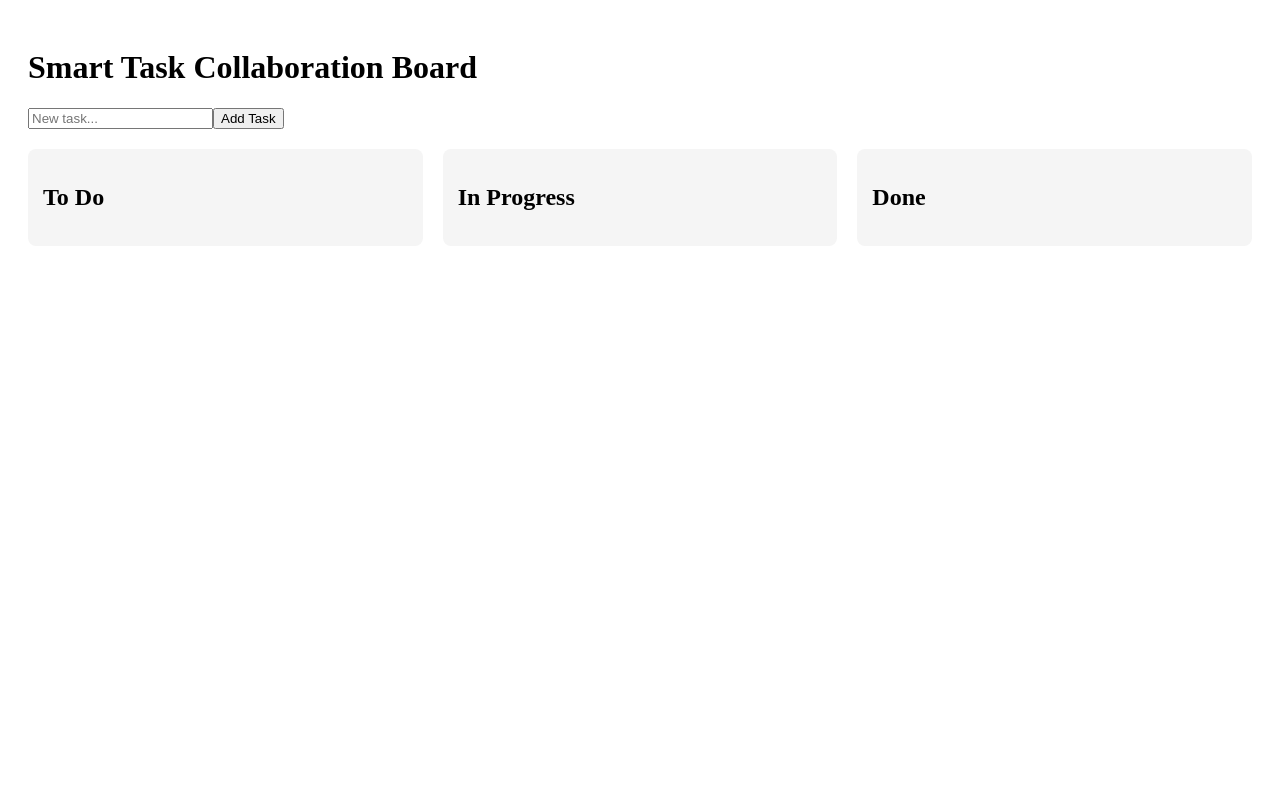
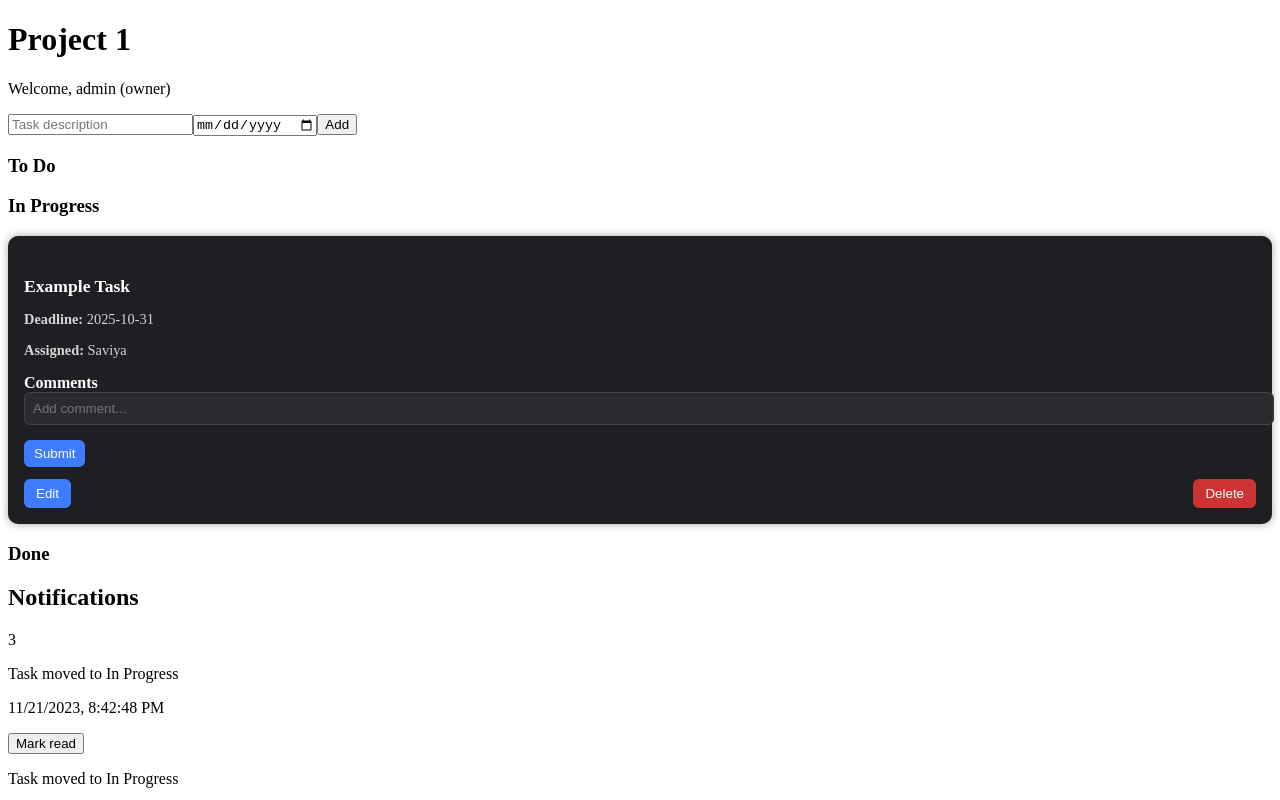
Before and after one commit to SariyaE/SmartTaskCollaboration, a React (Vite) app: page /board/1 in a window 1280 px wide. Shown: the top 800 px of the page. Built offline with nearby package versions, Linux system fonts and the light colour scheme; sample sign-in values are in the browser's storage.

Commit message:
Update Board.jsx

```diff
--- a/src/components/Board.jsx
+++ b/src/components/Board.jsx
@@ -1,243 +1,304 @@
-import { useState } from "react";
+import React, { useState } from "react";
+import "../Board.css";
+import Task from "./Task";
 
 const initialColumns = {
   todo: {
+    key: "todo",
     title: "To Do",
-    tasks: []
+    tasks: [],
   },
   inProgress: {
+    key: "inProgress",
     title: "In Progress",
-    tasks: []
+    tasks: [
+      {
+        id: "example-1",
+        title: "Example Task",
+        deadline: "2025-10-31",
+        assignedTo: "Saviya",
+        comments: [],
+      },
+    ],
   },
   done: {
+    key: "done",
     title: "Done",
-    tasks: []
-  }
+    tasks: [],
+  },
 };
 
-export default function KanbanBoard() {
+const initialNotifications = [
+  {
+    id: 1,
+    message: "Task moved to In Progress",
+    time: "11/21/2023, 8:42:48 PM",
+    read: false,
+  },
+  {
+    id: 2,
+    message: "Task moved to In Progress",
+    time: "10/21/2025, 12:28:18 PM",
+    read: false,
+  },
+  {
+    id: 3,
+    message: "Task moved to In Progress",
+    time: "16/24/2025, 12:44:06 PM",
+    read: false,
+  },
+];
+
+const columnTitles = {
+  todo: "To Do",
+  inProgress: "In Progress",
+  done: "Done",
+};
+
+export default function Board({ projectName = "Project 1", userName = "admin", role = "owner", onLogout }) {
   const [columns, setColumns] = useState(initialColumns);
-  const [newTask, setNewTask] = useState("");
-  const [editingTask, setEditingTask] = useState(null);
-  const [commentInput, setCommentInput] = useState("");
+  const [newTitle, setNewTitle] = useState("");
+  const [newDeadline, setNewDeadline] = useState("");
+  const [notifications, setNotifications] = useState(initialNotifications);
+
+  const unreadCount = notifications.filter((n) => !n.read).length;
 
   // ----------------------------
-  // ADD TASK
+  // ADD TASK (goes to "To Do")
   // ----------------------------
   const handleAddTask = () => {
-    if (!newTask.trim()) return;
+    if (!newTitle.trim()) return;
 
-    const newTaskObj = {
-      id: Date.now(),
-      title: newTask,
-      comments: []
+    const task = {
+      id: Date.now().toString(),
+      title: newTitle.trim(),
+      deadline: newDeadline || "",
+      assignedTo: "",
+      comments: [],
     };
 
-    setColumns(prev => ({
+    setColumns((prev) => ({
       ...prev,
       todo: {
         ...prev.todo,
-        tasks: [...prev.todo.tasks, newTaskObj]
-      }
+        tasks: [...prev.todo.tasks, task],
+      },
     }));
 
-    setNewTask("");
+    setNewTitle("");
+    setNewDeadline("");
   };
 
   // ----------------------------
   // DELETE TASK
   // ----------------------------
-  const handleDeleteTask = (colKey, taskId) => {
-    setColumns(prev => ({
+  const handleDeleteTask = (taskId, columnKey) => {
+    setColumns((prev) => ({
       ...prev,
-      [colKey]: {
-        ...prev[colKey],
-        tasks: prev[colKey].tasks.filter(task => task.id !== taskId)
-      }
+      [columnKey]: {
+        ...prev[columnKey],
+        tasks: prev[columnKey].tasks.filter((t) => t.id !== taskId),
+      },
     }));
   };
 
   // ----------------------------
   // EDIT TASK
   // ----------------------------
-  const handleEditTask = (colKey, taskId, newTitle) => {
-    setColumns(prev => ({
+  const handleEditTask = (
+    taskId,
+    title,
+    deadline,
+    assignedTo,
+    columnKey
+  ) => {
+    setColumns((prev) => ({
       ...prev,
-      [colKey]: {
-        ...prev[colKey],
-        tasks: prev[colKey].tasks.map(task =>
-          task.id === taskId ? { ...task, title: newTitle } : task
-        )
-      }
+      [columnKey]: {
+        ...prev[columnKey],
+        tasks: prev[columnKey].tasks.map((t) =>
+          t.id === taskId ? { ...t, title, deadline, assignedTo } : t
+        ),
+      },
     }));
-    setEditingTask(null);
   };
 
   // ----------------------------
   // ADD COMMENT
   // ----------------------------
-  const handleAddComment = (colKey, taskId) => {
-    if (!commentInput.trim()) return;
-
-    setColumns(prev => ({
+  const handleAddComment = (taskId, text, columnKey) => {
+    if (!text.trim()) return;
+    setColumns((prev) => ({
       ...prev,
-      [colKey]: {
-        ...prev[colKey],
-        tasks: prev[colKey].tasks.map(task =>
-          task.id === taskId
-            ? {
-                ...task,
-                comments: [...task.comments, commentInput]
-              }
-            : task
-        )
-      }
+      [columnKey]: {
+        ...prev[columnKey],
+        tasks: prev[columnKey].tasks.map((t) =>
+          t.id === taskId
+            ? { ...t, comments: [...(t.comments || []), text] }
+            : t
+        ),
+      },
     }));
-
-    setCommentInput("");
   };
 
   // ----------------------------
-  // DRAG AND DROP
+  // DRAG & DROP
   // ----------------------------
-  const handleDragStart = (e, task, fromColumn) => {
-    e.dataTransfer.setData("task", JSON.stringify({ task, fromColumn }));
+  const handleDragOver = (e) => e.preventDefault();
+
+  const handleDrop = (e, toColumnKey) => {
+    e.preventDefault();
+    const taskId = e.dataTransfer.getData("taskId");
+    const fromColumnKey = e.dataTransfer.getData("fromColumn");
+
+    if (!taskId || !fromColumnKey || fromColumnKey === toColumnKey) return;
+
+    setColumns((prev) => {
+      const fromTasks = [...prev[fromColumnKey].tasks];
+      const taskIndex = fromTasks.findIndex(
+        (t) => String(t.id) === String(taskId)
+      );
+      if (taskIndex === -1) return prev;
+
+      const [movedTask] = fromTasks.splice(taskIndex, 1);
+      const toTasks = [...prev[toColumnKey].tasks, movedTask];
+
+      return {
+        ...prev,
+        [fromColumnKey]: { ...prev[fromColumnKey], tasks: fromTasks },
+        [toColumnKey]: { ...prev[toColumnKey], tasks: toTasks },
+      };
+    });
+
+    // Add notification
+    setNotifications((prev) => [
+      ...prev,
+      {
+        id: Date.now(),
+        message: `Task moved to ${columnTitles[toColumnKey]}`,
+        time: new Date().toLocaleString(),
+        read: false,
+      },
+    ]);
   };
 
-  const handleDrop = (e, toColumn) => {
-    const { task, fromColumn } = JSON.parse(e.dataTransfer.getData("task"));
-
-    if (fromColumn === toColumn) return;
-
-    setColumns(prev => {
-      const newColumns = { ...prev };
-
-      // Remove from old column
-      newColumns[fromColumn].tasks = newColumns[fromColumn].tasks.filter(
-        t => t.id !== task.id
-      );
-
-      // Add to new column
-      newColumns[toColumn].tasks = [...newColumns[toColumn].tasks, task];
-
-      return newColumns;
-    });
+  // ----------------------------
+  // NOTIFICATIONS
+  // ----------------------------
+  const handleMarkRead = (id) => {
+    setNotifications((prev) =>
+      prev.map((n) => (n.id === id ? { ...n, read: true } : n))
+    );
   };
 
-  const allowDrop = e => e.preventDefault();
+  const handleLogoutClick = () => {
+    if (onLogout) {
+      onLogout();
+    } else {
+      // fallback so button still works without breaking anything
+      console.log("Logout clicked");
+    }
+  };
 
   return (
-    <div style={{ padding: "20px" }}>
-      <h1>Smart Task Collaboration Board</h1>
+    <div className="board-page">
+      <div className="board-wrapper">
+        {/* MAIN BOARD */}
+        <div className="board-main">
+          <div className="board-header">
+            <h1>{projectName}</h1>
+            <p>
+              Welcome, {userName} ({role})
+            </p>
+          </div>
 
-      {/* Add Task */}
-      <div style={{ marginBottom: "20px" }}>
-        <input
-          type="text"
-          placeholder="New task..."
-          value={newTask}
-          onChange={e => setNewTask(e.target.value)}
-        />
-        <button onClick={handleAddTask}>Add Task</button>
-      </div>
+          {/* INPUT ROW */}
+          <div className="task-input-row">
+            <input
+              className="top-input"
+              placeholder="Task description"
+              value={newTitle}
+              onChange={(e) => setNewTitle(e.target.value)}
+            />
+            <input
+              className="top-input"
+              type="date"
+              value={newDeadline}
+              onChange={(e) => setNewDeadline(e.target.value)}
+              placeholder="mm / dd / yyyy"
+            />
+            <button className="add-btn" onClick={handleAddTask}>
+              Add
+            </button>
+          </div>
 
-      {/* Columns */}
-      <div style={{ display: "flex", gap: "20px" }}>
-        {Object.entries(columns).map(([key, column]) => (
-          <div
-            key={key}
-            onDrop={e => handleDrop(e, key)}
-            onDragOver={allowDrop}
-            style={{
-              width: "30%",
-              padding: "15px",
-              background: "#f5f5f5",
-              borderRadius: "8px"
-            }}
-          >
-            <h2>{column.title}</h2>
+          {/* COLUMNS */}
+          <div className="columns-row">
+            {["todo", "inProgress", "done"].map((key) => (
+              <div
+                key={key}
+                className="task-column"
+                onDragOver={handleDragOver}
+                onDrop={(e) => handleDrop(e, key)}
+              >
+                <h3 className="column-title">{columns[key].title}</h3>
 
-            {/* Task Cards */}
-            {column.tasks.map(task => (
-              <div
-                key={task.id}
-                draggable
-                onDragStart={e => handleDragStart(e, task, key)}
-                style={{
-                  marginBottom: "10px",
-                  padding: "10px",
-                  background: "white",
-                  borderRadius: "6px",
-                  border: "1px solid #ccc"
-                }}
-              >
-                {/* Editing Task */}
-                {editingTask === task.id ? (
-                  <div>
-                    <input
-                      type="text"
-                      defaultValue={task.title}
-                      onKeyDown={e => {
-                        if (e.key === "Enter") {
-                          handleEditTask(key, task.id, e.target.value);
-                        }
-                      }}
+                {columns[key].tasks.length === 0 ? (
+                  <p className="empty-column"></p>
+                ) : (
+                  columns[key].tasks.map((task) => (
+                    <Task
+                      key={task.id}
+                      task={task}
+                      column={key}
+                      onDelete={(id) => handleDeleteTask(id, key)}
+                      onEdit={(id, title, deadline, assignedTo) =>
+                        handleEditTask(id, title, deadline, assignedTo, key)
+                      }
+                      onComment={(id, text) => handleAddComment(id, text, key)}
                     />
-                    <button
-                      onClick={() =>
-                        handleEditTask(key, task.id, task.title)
-                      }
-                    >
-                      Save
-                    </button>
-                  </div>
-                ) : (
-                  <>
-                    <strong>{task.title}</strong>
-                    <div style={{ marginTop: "5px" }}>
-                      <button onClick={() => setEditingTask(task.id)}>
-                        Edit
-                      </button>
-                      <button
-                        style={{ marginLeft: "10px", color: "red" }}
-                        onClick={() => handleDeleteTask(key, task.id)}
-                      >
-                        Delete
-                      </button>
-                    </div>
-                  </>
+                  ))
                 )}
-
-                {/* Comments */}
-                <div style={{ marginTop: "10px" }}>
-                  <h4>Comments</h4>
-                  {task.comments.map((c, i) => (
-                    <p
-                      key={i}
-                      style={{
-                        background: "#eee",
-                        padding: "5px",
-                        borderRadius: "4px"
-                      }}
-                    >
-                      {c}
-                    </p>
-                  ))}
-
-                  <input
-                    type="text"
-                    placeholder="Add a comment..."
-                    value={commentInput}
-                    onChange={e => setCommentInput(e.target.value)}
-                  />
-                  <button onClick={() => handleAddComment(key, task.id)}>
-                    Submit
-                  </button>
-                </div>
               </div>
             ))}
           </div>
-        ))}
+        </div>
+
+        {/* NOTIFICATIONS PANEL */}
+        <div className="notifications-panel">
+          <div className="notifications-header">
+            <h2>Notifications</h2>
+            {unreadCount > 0 && (
+              <span className="notification-badge">{unreadCount}</span>
+            )}
+          </div>
+
+          <div className="notifications-list">
+            {notifications.length === 0 ? (
+              <p className="empty-notifications">No notifications</p>
+            ) : (
+              notifications.map((n) => (
+                <div key={n.id} className="notification-card">
+                  <p className="notification-title">{n.message}</p>
+                  <p className="notification-time">{n.time}</p>
+                  <div className="notification-footer">
+                    <div className="notification-placeholder" />
+                    <button
+                      className="mark-read-btn"
+                      onClick={() => handleMarkRead(n.id)}
+                    >
+                      Mark read
+                    </button>
+                  </div>
+                </div>
+              ))
+            )}
+          </div>
+
+          <button className="logout-btn" onClick={handleLogoutClick}>
+            Logout
+          </button>
+        </div>
       </div>
     </div>
   );
```
